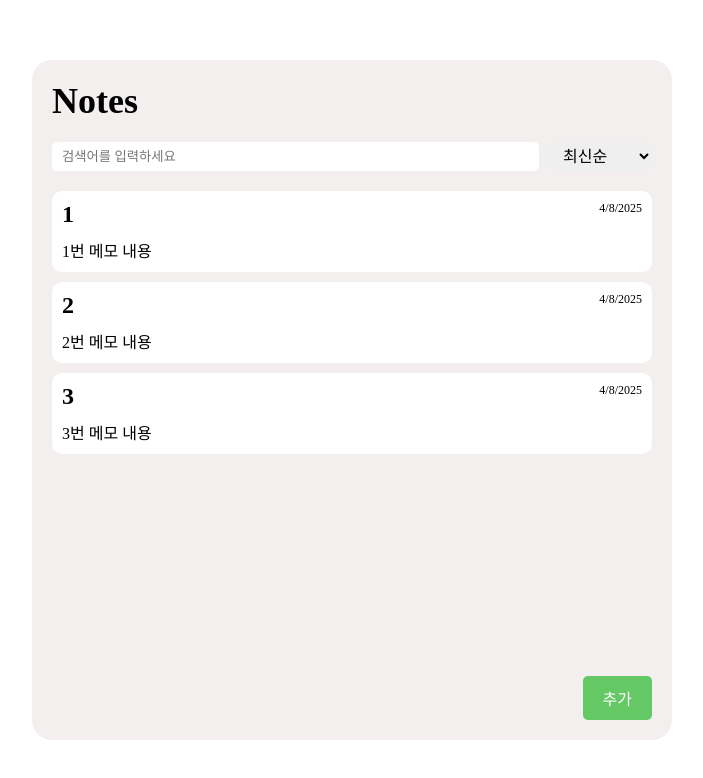
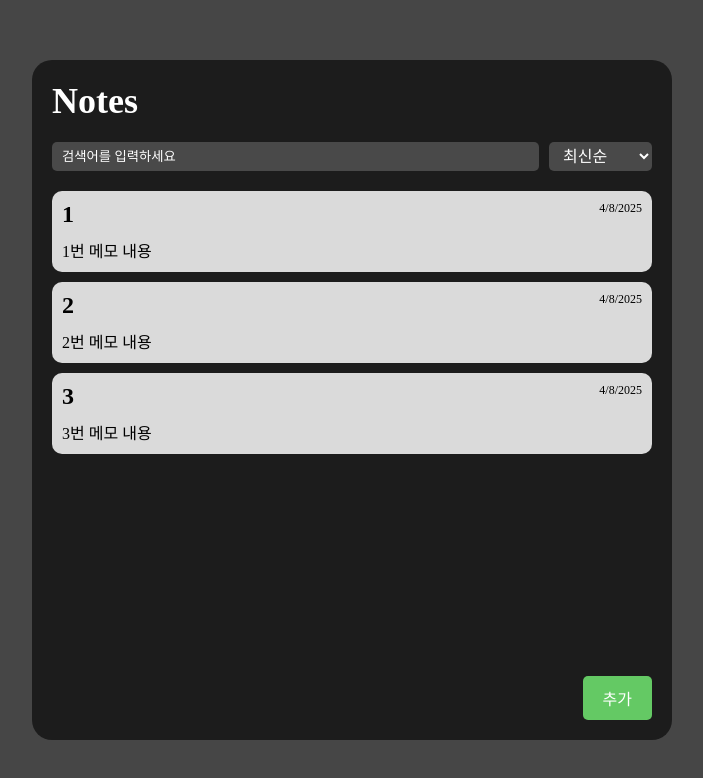
Before and after one commit to minseong-dev/react_noteApp, a React (Vite) app: page / in a window 1280 px wide. Shown: the top 778 px of the page, without its empty margins (288-991 px from the left). Built offline with nearby package versions, Linux system fonts and the light colour scheme; a web font is replaced by a local one.

Commit message:
UPDATE : styled-components 적용

```diff
--- a/package.json
+++ b/package.json
@@ -12,7 +12,8 @@
   "dependencies": {
     "react": "^19.0.0",
     "react-dom": "^19.0.0",
-    "react-router-dom": "^7.5.0"
+    "react-router-dom": "^7.5.0",
+    "styled-components": "^6.1.17"
   },
   "devDependencies": {
     "@eslint/js": "^9.21.0",
--- a/src/App.jsx
+++ b/src/App.jsx
@@ -2,6 +2,15 @@ import { Routes, Route } from "react-router-dom";
 import { useRef, createContext, useReducer } from "react";
 import Home from "./pages/Home";
 import Note from "./pages/Note";
+import styled from "styled-components";
+
+const Wrapper = styled.div`
+    width: 100%;
+    height: 100%;
+
+    display: flex;
+    flex-direction: column;
+`;
 
 const mockData = [
     {
@@ -81,7 +90,7 @@ function App() {
 
     return (
         <>
-            <div className="App">
+            <Wrapper>
                 <NoteStateContext.Provider value={data}>
                     <NoteDispatchContext.Provider
                         value={{ onCreate, onUpdate, onDelete }}
@@ -94,7 +103,7 @@ function App() {
                         </Routes>
                     </NoteDispatchContext.Provider>
                 </NoteStateContext.Provider>
-            </div>
+            </Wrapper>
         </>
     );
 }
--- a/src/components/Button.css
+++ /dev/null
@@ -1,20 +0,0 @@
-.Button {
-    background-color: rgb(196, 196, 196);
-    color: white;
-    cursor: pointer;
-    border: none;
-    border-radius: 5px;
-    padding: 10px 20px;
-    font-size: 16px;
-    white-space: nowrap;
-}
-
-.Button_POSITIVE {
-    background-color: rgb(100, 201, 100);
-    color: white;
-}
-
-.Button_NEGATIVE {
-    background-color: rgb(206, 52, 38);
-    color: white;
-}
--- a/src/components/Header.css
+++ /dev/null
@@ -1,6 +0,0 @@
-.Header {
-    display: flex;
-    margin-bottom: 20px;
-    font-size: 36px;
-    font-weight: 600;
-}
--- a/src/components/Header.jsx
+++ b/src/components/Header.jsx
@@ -1,7 +1,15 @@
-import "./Header.css";
+import styled from "styled-components";
+
+const Wrapper = styled.div`
+    display: flex;
+    margin-bottom: 20px;
+    color: white;
+    font-size: 36px;
+    font-weight: 600;
+`;
 
 const Header = () => {
-    return <div className="Header">Notes</div>;
+    return <Wrapper>Notes</Wrapper>;
 };
 
 export default Header;
--- a/src/components/NoteItem.css
+++ /dev/null
@@ -1,34 +0,0 @@
-.NoteItem * {
-    margin: 0px;
-}
-
-.NoteItem {
-    background-color: white;
-    border-radius: 10px;
-    padding: 10px;
-
-    display: flex;
-    justify-content: space-between;
-}
-
-.NoteItem .note_wrapper {
-    width: calc(100% - 80px);
-    flex: 1;
-
-    display: flex;
-    flex-direction: column;
-    gap: 10px;
-}
-
-.NoteItem .note_wrapper p {
-    white-space: nowrap;
-    overflow: hidden;
-}
-
-.NoteItem .date_wrapper {
-    min-width: 80px;
-}
-.NoteItem .date_wrapper p {
-    text-align: right;
-    font-size: 12px;
-}
--- a/src/components/NoteItem.jsx
+++ b/src/components/NoteItem.jsx
@@ -1,19 +1,57 @@
-import "./NoteItem.css";
 import { useNavigate } from "react-router-dom";
+import styled from "styled-components";
+
+const Wrapper = styled.div`
+    background-color: #dadada;
+    border-radius: 10px;
+    padding: 10px;
+    cursor: pointer;
+
+    display: flex;
+    justify-content: space-between;
+
+    * {
+        margin: 0px;
+    }
+`;
+
+const NoteWrapper = styled.div`
+    width: calc(100% - 80px);
+    flex: 1;
+
+    display: flex;
+    flex-direction: column;
+    gap: 10px;
+
+    p {
+        white-space: nowrap;
+        overflow: hidden;
+        text-overflow: ellipsis;
+    }
+`;
+
+const DateWrapper = styled.div`
+    min-width: 80px;
+
+    p {
+        text-align: right;
+        font-size: 12px;
+    }
+`;
 
 const NoteItem = ({ id, createdDate, title, content }) => {
     const nav = useNavigate();
 
     return (
-        <div className="NoteItem" onClick={() => nav(`/note/${id}`)}>
-            <div className="note_wrapper">
+        <Wrapper onClick={() => nav(`/note/${id}`)}>
+            <NoteWrapper>
                 <h2>{title}</h2>
                 <p>{content}</p>
-            </div>
-            <div className="date_wrapper">
+            </NoteWrapper>
+            <DateWrapper>
                 <p>{new Date(createdDate).toLocaleDateString()}</p>
-            </div>
-        </div>
+            </DateWrapper>
+        </Wrapper>
     );
 };
 
--- a/src/index.css
+++ b/src/index.css
@@ -8,7 +8,7 @@ body {
     width: 100%;
     height: 100%;
     margin: 0px;
-    background-color: white;
+    background-color: #464646;
 
     display: flex;
 }
@@ -18,7 +18,7 @@ body * {
 }
 
 #root {
-    background-color: #f3efee;
+    background-color: #1c1c1c;
     max-width: 600px;
     width: 80%;
     height: 80%;
@@ -27,113 +27,3 @@ body * {
     border-radius: 20px;
     overflow: hidden;
 }
-
-.App {
-    width: 100%;
-    height: 100%;
-
-    display: flex;
-    flex-direction: column;
-}
-
-.Home {
-    flex: 1;
-
-    width: 100%;
-    height: calc(100% - 63px);
-
-    display: flex;
-    flex-direction: column;
-    gap: 20px;
-}
-
-.Home .menu_bar {
-    display: flex;
-    justify-content: space-between;
-    gap: 10px;
-}
-
-.Home .menu_bar input {
-    flex: 1;
-
-    border: none;
-    border-radius: 5px;
-    padding: 0px 10px;
-}
-
-.Home .menu_bar select {
-    border: none;
-    border-radius: 5px;
-    padding: 5px 10px;
-    font-size: 16px;
-    cursor: pointer;
-}
-
-.Home .list_wrapper {
-    flex: 1;
-
-    width: 100%;
-    height: 100%;
-    overflow-y: scroll;
-    scrollbar-width: none;
-
-    display: flex;
-    flex-direction: column;
-    gap: 10px;
-}
-
-.Home .button_wrapper {
-    display: flex;
-    justify-content: flex-end;
-}
-
-.Note {
-    flex: 1;
-
-    width: 100%;
-    height: calc(100% - 63px);
-
-    display: flex;
-    flex-direction: column;
-    gap: 20px;
-}
-
-.Note .title_wrapper {
-    display: flex;
-}
-
-.Note .title_wrapper input {
-    flex: 1;
-    padding: 10px 20px;
-    font-size: 20px;
-    border: none;
-    border-radius: 5px;
-}
-
-.Note .content_wrapper {
-    flex: 1;
-
-    width: 100%;
-    height: 100%;
-}
-
-.Note .content_wrapper > textarea {
-    width: 100%;
-    height: 100%;
-    padding: 10px 20px;
-    font-size: 20px;
-    border: none;
-    border-radius: 5px;
-    resize: none;
-    box-sizing: border-box;
-}
-
-.Note .button_bottom_edit {
-    display: flex;
-    justify-content: space-between;
-}
-
-.Note .button_bottom_new {
-    display: flex;
-    justify-content: flex-end;
-}
--- a/src/pages/Home.jsx
+++ b/src/pages/Home.jsx
@@ -4,6 +4,67 @@ import NoteItem from "../components/NoteItem";
 import { useState, useContext } from "react";
 import { NoteStateContext } from "../App";
 import { useNavigate } from "react-router-dom";
+import styled from "styled-components";
+
+const Wrapper = styled.div`
+    flex: 1;
+
+    width: 100%;
+    height: calc(100% - 63px);
+
+    display: flex;
+    flex-direction: column;
+    gap: 20px;
+`;
+
+const MenuBar = styled.div`
+    display: flex;
+    justify-content: space-between;
+    gap: 10px;
+`;
+
+const MenuInput = styled.input`
+    flex: 1;
+
+    background-color: #494949;
+    color: white;
+    border: none;
+    border-radius: 5px;
+    padding: 0px 10px;
+
+    &::placeholder {
+        color: white;
+        opacity: 1;
+    }
+`;
+
+const MenuSelect = styled.select`
+    background-color: #494949;
+    color: white;
+    border: none;
+    border-radius: 5px;
+    padding: 5px 10px;
+    font-size: 16px;
+    cursor: pointer;
+`;
+
+const ListWrapper = styled.div`
+    flex: 1;
+
+    width: 100%;
+    height: 100%;
+    overflow-y: scroll;
+    scrollbar-width: none;
+
+    display: flex;
+    flex-direction: column;
+    gap: 10px;
+`;
+
+const BtnWrapper = styled.div`
+    display: flex;
+    justify-content: flex-end;
+`;
 
 const Home = () => {
     const data = useContext(NoteStateContext);
@@ -42,31 +103,31 @@ const Home = () => {
     return (
         <>
             <Header />
-            <div className="Home">
-                <div className="menu_bar">
-                    <input
+            <Wrapper>
+                <MenuBar>
+                    <MenuInput
                         value={search}
                         onChange={onChangeSearch}
                         placeholder="검색어를 입력하세요"
                     />
-                    <select value={sortOrder} onChange={onChangeSortOrder}>
+                    <MenuSelect value={sortOrder} onChange={onChangeSortOrder}>
                         <option value={"latest"}>최신순</option>
                         <option value={"oldest"}>오래된 순</option>
-                    </select>
-                </div>
-                <div className="list_wrapper">
+                    </MenuSelect>
+                </MenuBar>
+                <ListWrapper>
                     {filteredData.map((item) => (
                         <NoteItem key={item.id} {...item} />
                     ))}
-                </div>
-                <div className="button_wrapper">
+                </ListWrapper>
+                <BtnWrapper>
                     <Button
                         onClick={() => nav("/note")}
                         text="추가"
                         type="POSITIVE"
                     />
-                </div>
-            </div>
+                </BtnWrapper>
+            </Wrapper>
         </>
     );
 };
--- a/src/pages/Note.jsx
+++ b/src/pages/Note.jsx
@@ -3,6 +3,59 @@ import Header from "../components/Header";
 import Button from "../components/Button";
 import { useState, useContext, useEffect } from "react";
 import { NoteStateContext, NoteDispatchContext } from "../App";
+import styled from "styled-components";
+
+const Wrapper = styled.div`
+    flex: 1;
+
+    width: 100%;
+    height: calc(100% - 63px);
+
+    display: flex;
+    flex-direction: column;
+    gap: 20px;
+`;
+
+const TitleWrapper = styled.div`
+    display: flex;
+`;
+
+const TitleInput = styled.input`
+    flex: 1;
+    background-color: #dadada;
+    padding: 10px 20px;
+    font-size: 20px;
+    border: none;
+    border-radius: 5px;
+`;
+
+const ContentWrapper = styled.div`
+    flex: 1;
+    width: 100%;
+    height: 100%;
+`;
+
+const ContentTextarea = styled.textarea`
+    background-color: #dadada;
+    width: 100%;
+    height: 100%;
+    padding: 10px 20px;
+    font-size: 20px;
+    border: none;
+    border-radius: 5px;
+    resize: none;
+    box-sizing: border-box;
+`;
+
+const BtnBottomEdit = styled.div`
+    display: flex;
+    justify-content: space-between;
+`;
+
+const BtnBottomNew = styled.div`
+    display: flex;
+    justify-content: flex-end;
+`;
 
 const Note = () => {
     const params = useParams();
@@ -59,28 +112,28 @@ const Note = () => {
     return (
         <>
             <Header />
-            <div className="Note">
-                <div className="button_top">
+            <Wrapper>
+                <div>
                     <Button onClick={() => nav(-1)} text={"뒤로"} type={""} />
                 </div>
-                <div className="title_wrapper">
-                    <input
+                <TitleWrapper>
+                    <TitleInput
                         onChange={onChangeInputData}
                         name="title"
                         value={inputData.title}
                         placeholder="제목을 입력하세요"
                     />
-                </div>
-                <div className="content_wrapper">
-                    <textarea
+                </TitleWrapper>
+                <ContentWrapper>
+                    <ContentTextarea
                         onChange={onChangeInputData}
                         name="content"
                         value={inputData.content}
                         placeholder="내용을 입력하세요"
                     />
-                </div>
+                </ContentWrapper>
                 {params.id && (
-                    <div className="button_bottom_edit">
+                    <BtnBottomEdit>
                         <Button
                             onClick={onClickDelete}
                             text={"삭제"}
@@ -91,18 +144,18 @@ const Note = () => {
                             text={"수정"}
                             type={"POSITIVE"}
                         />
-                    </div>
+                    </BtnBottomEdit>
                 )}
                 {!params.id && (
-                    <div className="button_bottom_new">
+                    <BtnBottomNew>
                         <Button
                             onClick={onClickCreate}
                             text={"추가"}
                             type={"POSITIVE"}
                         />
-                    </div>
+                    </BtnBottomNew>
                 )}
-            </div>
+            </Wrapper>
         </>
     );
 };
```
Also changed, not shown: src/components/Button.jsx (+24 -3 lines), 1 other file (tests, documents, lock files or other folders).
